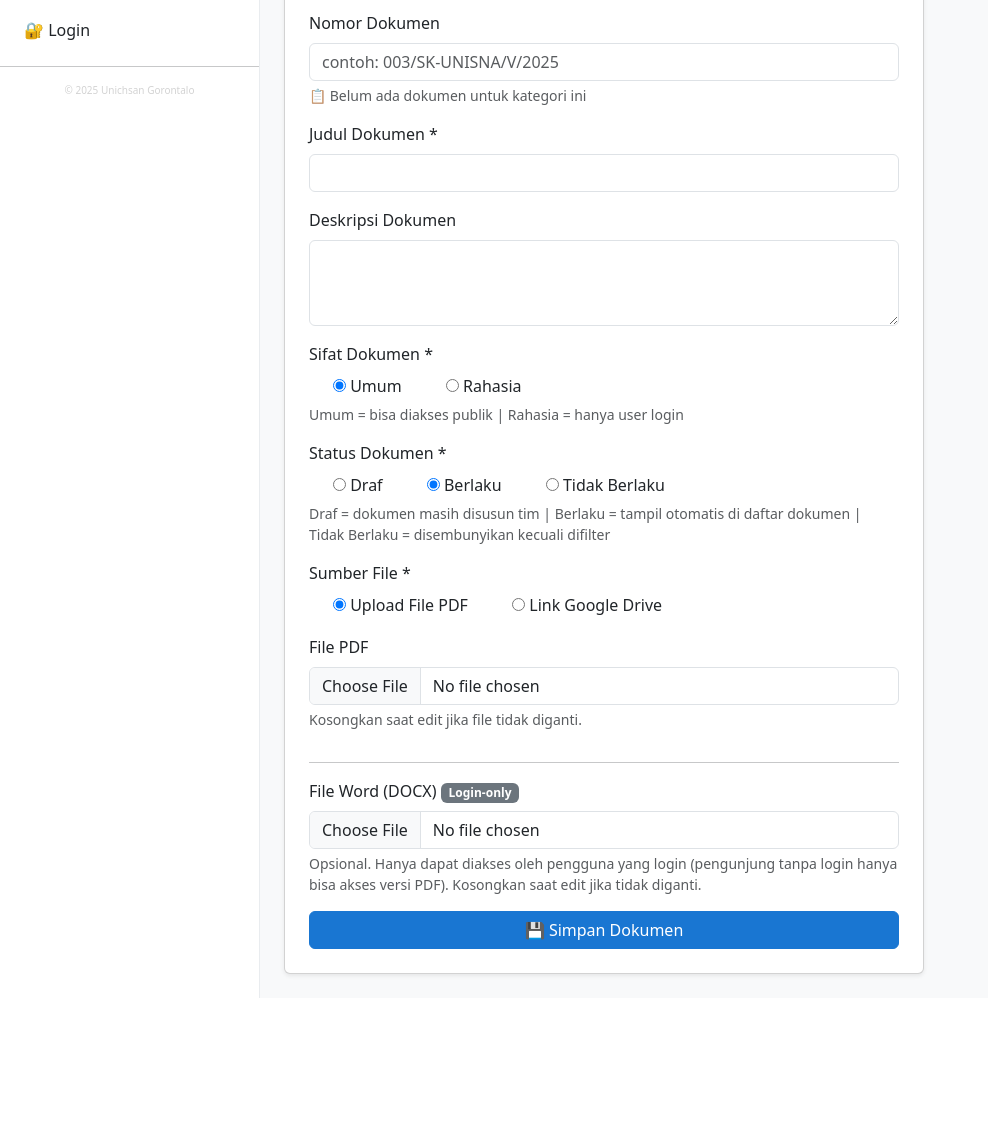
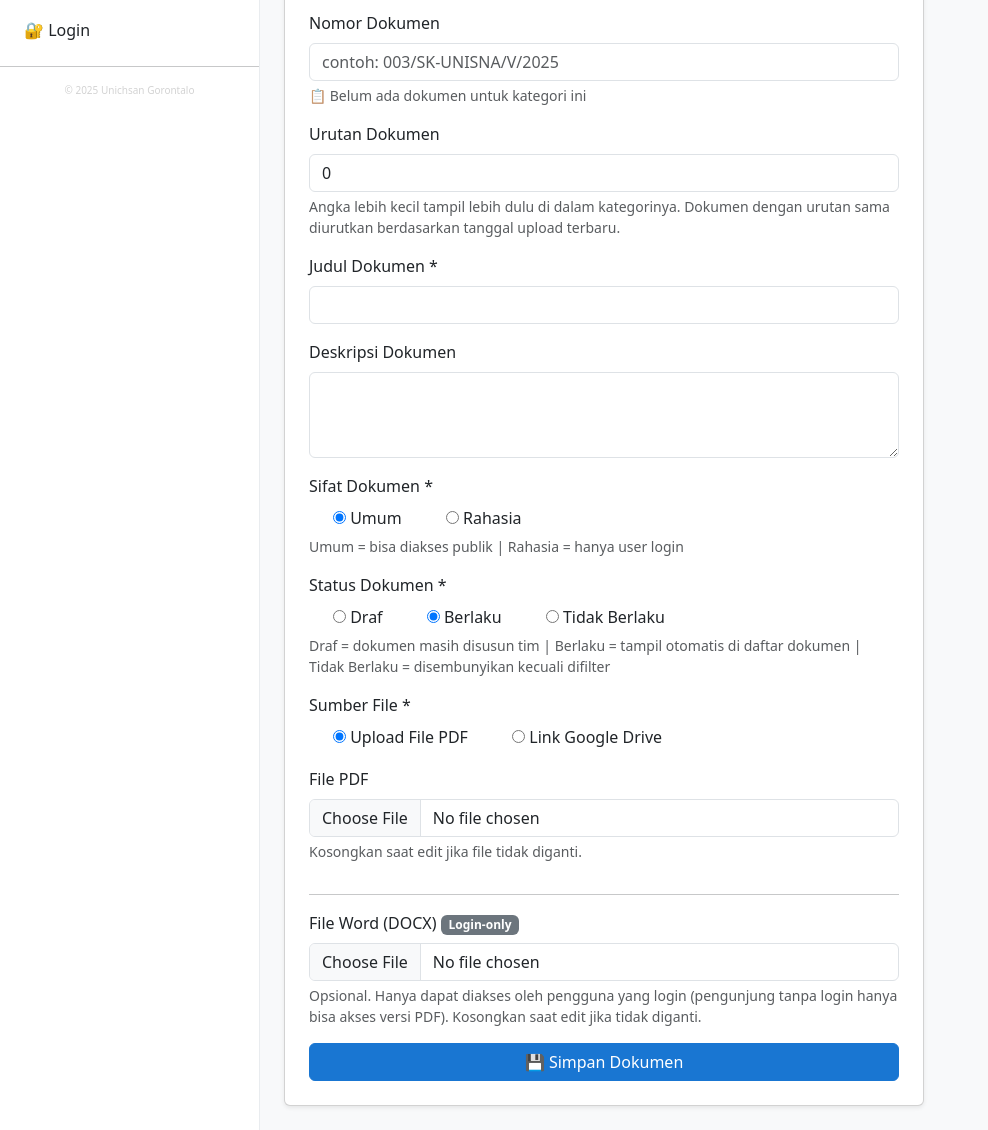
Before and after one commit to unisan-gtlo/arsip-kampus, a Django app: template webapp/templates/arsip/dokumen_form.html in a window 1280 px wide. Shown: the part 237-1367 px from the top of the page, without its empty margins (0-988 px from the left). Before the commit the page ends 1235 px from the top, so only its background shows below. Run offline with Django 5.2, Linux system fonts and the light colour scheme; the template is opened without the code that fills it: values that come from a table or form of the project are taken from there, others are empty.

Commit message:
Add per-document display order, default sort groups by category order
Upload/Edit Dokumen now has an "Urutan Dokumen" number (lower shows
first within its kategori), mirroring the Kelola Kategori ordering
added earlier. A new "Urutan" sort option combines the two: kategori's
own display order first, then each document's manual position within
it - and it's now the default sort on Dashboard/Portal/Pencarian
Publik, so browsing follows the university's org hierarchy (e.g.
Universitas documents first, then Fakultas, then Prodi) instead of
always showing newest-first. Terbaru/Terlama/Nomor A-Z/Z-A remain
available as alternative sort choices.

Co-Authored-By: Claude Sonnet 5 <noreply@anthropic.com>

```diff
--- a/webapp/arsip/forms.py
+++ b/webapp/arsip/forms.py
@@ -45,11 +45,12 @@ class DokumenForm(forms.ModelForm):
 
     class Meta:
         model = Dokumen
-        fields = ["kategori", "nomor_dokumen", "judul", "deskripsi", "sifat", "status"]
+        fields = ["kategori", "nomor_dokumen", "urutan", "judul", "deskripsi", "sifat", "status"]
         widgets = {
             "nomor_dokumen": forms.TextInput(
                 attrs={"class": "form-control", "placeholder": "contoh: 003/SK-UNISNA/V/2025"}
             ),
+            "urutan": forms.NumberInput(attrs={"class": "form-control", "min": 0}),
             "judul": forms.TextInput(attrs={"class": "form-control"}),
             "kategori": forms.Select(attrs={"class": "form-select"}),
             "deskripsi": forms.Textarea(attrs={"class": "form-control", "rows": 3}),
--- a/webapp/arsip/models.py
+++ b/webapp/arsip/models.py
@@ -46,6 +46,11 @@ class Dokumen(models.Model):
         Kategori, on_delete=models.PROTECT, related_name="dokumen"
     )
     deskripsi = models.TextField(blank=True)
+
+    # Manual display order within its kategori (lower shows first), mirroring
+    # Kategori.urutan. Used by the "Urutan" sort option, which is the default
+    # for listing pages: kategori.urutan first, then this field within it.
+    urutan = models.PositiveIntegerField(default=0, verbose_name="Urutan Dokumen")
 
     # A document is stored EITHER as a local upload (file) OR as a pasted
     # Google Drive link (file_id/link_view) - never both. Local upload is
--- a/webapp/arsip/views.py
+++ b/webapp/arsip/views.py
@@ -28,7 +28,7 @@ from .services import (
 def _search_context(request, qs, *, search_deskripsi=True):
     q = request.GET.get("q", "").strip()
     kategori_id = request.GET.get("kategori", "").strip()
-    sort = request.GET.get("sort", "terbaru")
+    sort = request.GET.get("sort", "urutan")
     status = request.GET.get("status", "berlaku")
     if status not in STATUS_LABELS:
         status = "berlaku"
--- a/webapp/templates/arsip/dokumen_form.html
+++ b/webapp/templates/arsip/dokumen_form.html
@@ -20,6 +20,14 @@
         {% if not is_edit %}
             <div class="form-text" id="nomorHint"></div>
         {% endif %}
+    </div>
+    <div class="mb-3">
+        <label class="form-label">{{ form.urutan.label }}</label>
+        {{ form.urutan }}
+        <div class="form-text">
+            Angka lebih kecil tampil lebih dulu di dalam kategorinya. Dokumen dengan urutan sama
+            diurutkan berdasarkan tanggal upload terbaru.
+        </div>
     </div>
     <div class="mb-3">
         <label class="form-label">Judul Dokumen *</label>
```
Also changed, not shown: webapp/arsip/services.py (+12 -6 lines), webapp/arsip/migrations/0008_dokumen_urutan.py (added).
